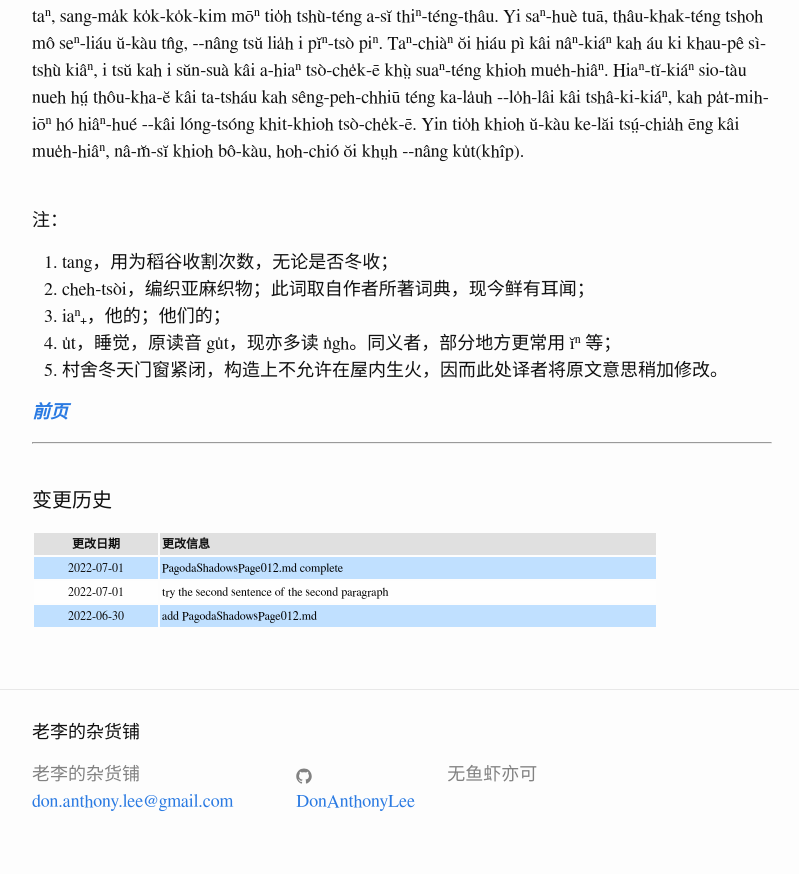
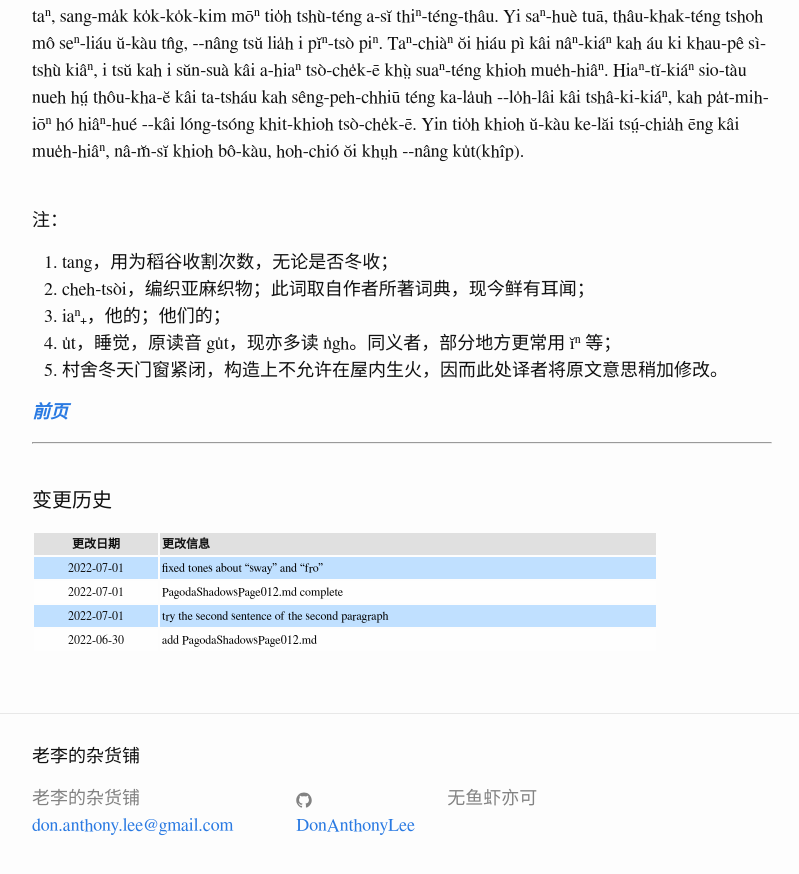
Before and after one commit to DonAnthonyLee/DonAnthonyLee.github.io, a Jekyll site: the page built from docs/puj/PagodaShadowsPage012.md, in a window 1280 px wide and 900 px high, scrolled down 616 px. Shown: the top 874 px of the window, without its empty margins (238-1037 px from the left). Built offline with Jekyll 4.4.1, drawn with Linux system fonts in a browser that asks for light colours; some web fonts are replaced.

Commit message:
update changelog of PagodaShadowsPage012.md (IGNORE_CHANGELOG)

```diff
--- a/docs/puj/PagodaShadowsPage012.md
+++ b/docs/puj/PagodaShadowsPage012.md
@@ -63,6 +63,7 @@
 
 | 更改日期 | 更改信息 |
 | --- | --- |
+| 2022-07-01 | <a href="https://github.com/DonAnthonyLee/DonAnthonyLee.github.io/commit/dd3fdba25c90860d2e9f431823be3a069ff092cc" target="_blank">fixed tones about "sway" and "fro"</a> |
 | 2022-07-01 | <a href="https://github.com/DonAnthonyLee/DonAnthonyLee.github.io/commit/bcf619ae41ba396774025610461b0b5286e5525e" target="_blank">PagodaShadowsPage012.md complete</a> |
 | 2022-07-01 | <a href="https://github.com/DonAnthonyLee/DonAnthonyLee.github.io/commit/76e14aa33c1661049817a7ea7d88a0c60f2a9413" target="_blank">try the second sentence of the second paragraph</a> |
 | 2022-06-30 | <a href="https://github.com/DonAnthonyLee/DonAnthonyLee.github.io/commit/481d83b11d90cb51c48f96daee55a5865fe49088" target="_blank">add PagodaShadowsPage012.md</a> |
```
